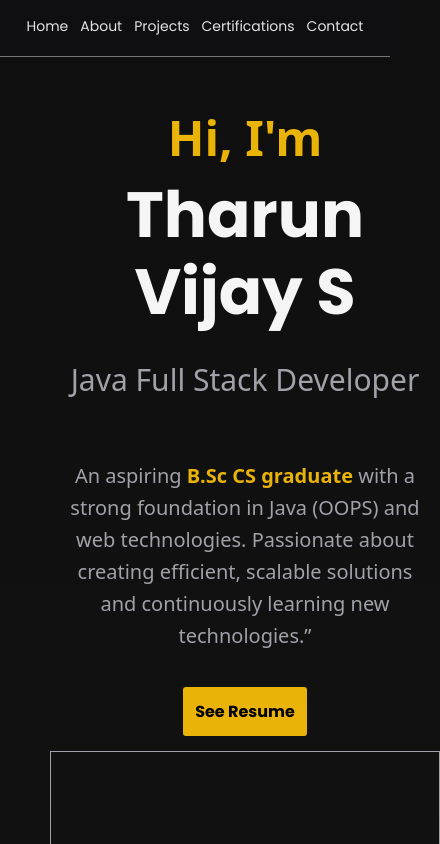
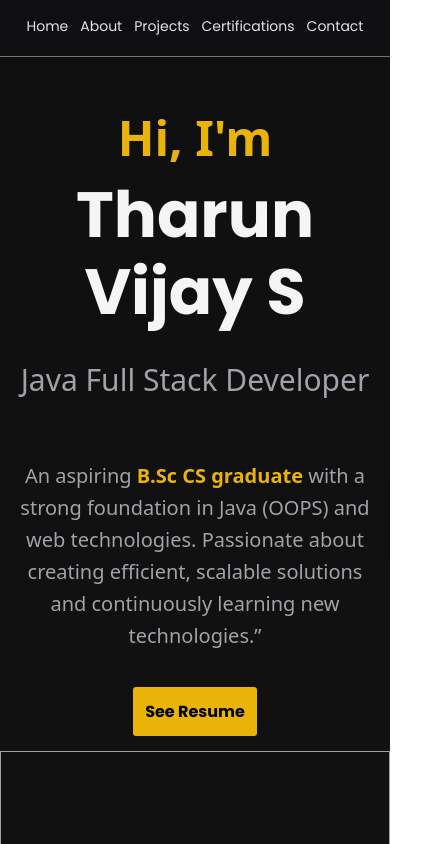
Before and after one commit to TharunVijai/portfolio-web, a React (Vite) app: page / in a window 390 px wide. Shown: the top 844 px of the page, 440 px wide, since content can reach past the window. Built offline with nearby package versions, Linux system fonts and the light colour scheme.

Commit message:
fixed scaling issue

```diff
--- a/src/App.css
+++ b/src/App.css
@@ -76,7 +76,7 @@ body {
   body {
   line-height: 1.6;
   width: 100%;
-  margin-left: none;
+  margin-left: 0;
 }
 
   .button-common
```
